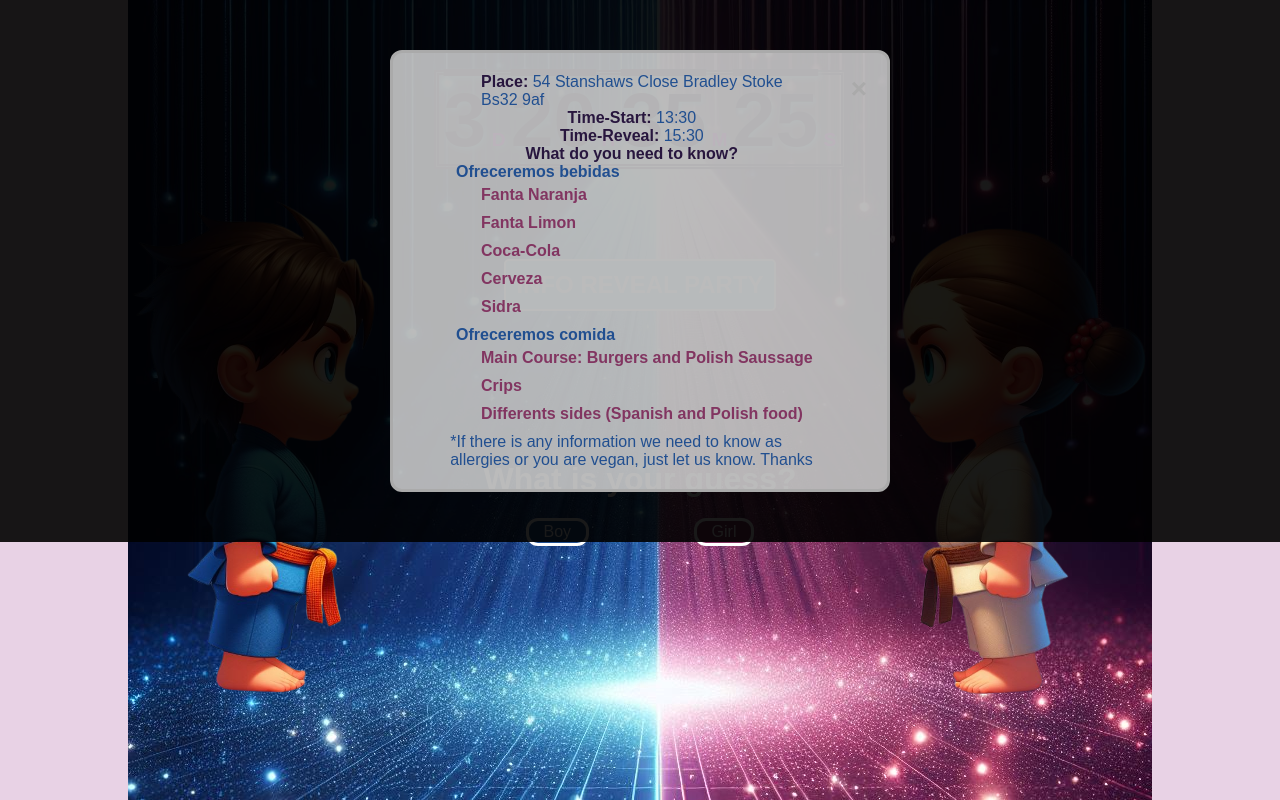
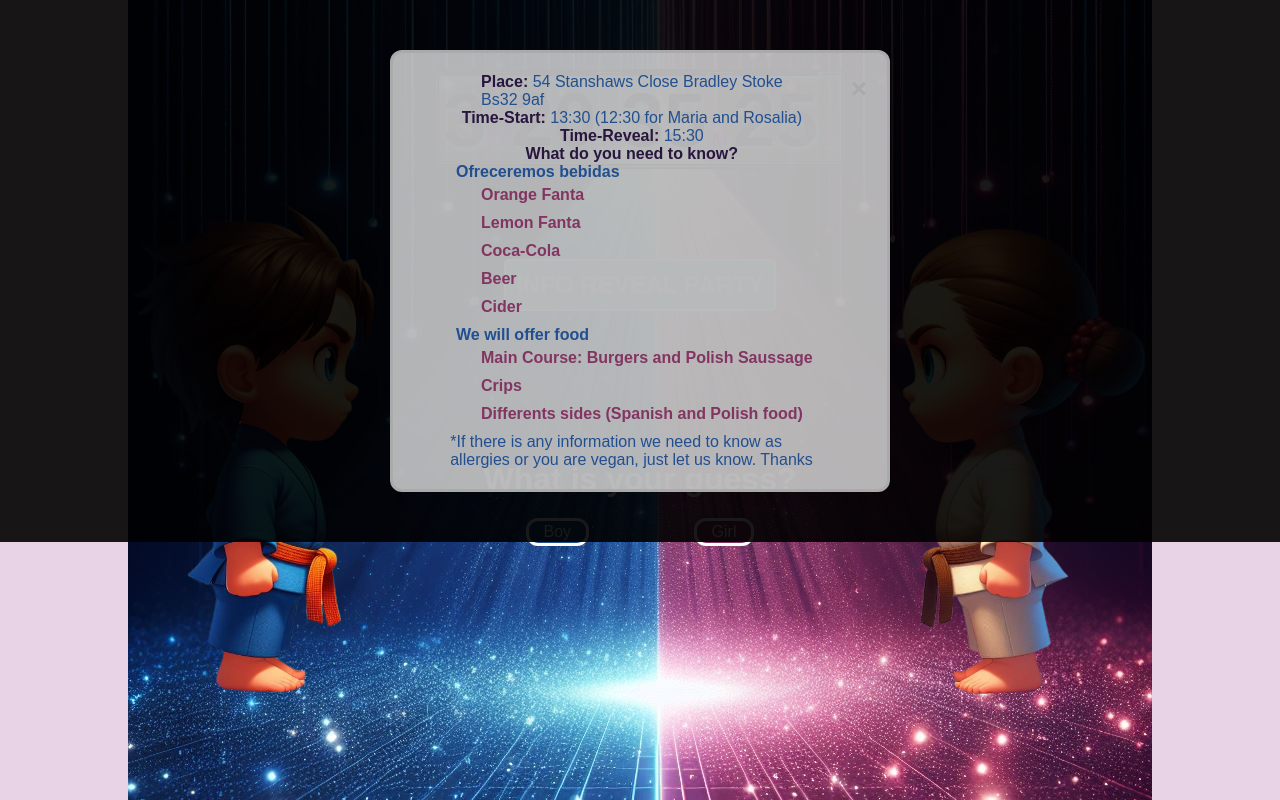
Before and after one commit to Chemus14/therevealproject, a website: page index.html in a window 1280 px wide. Both pictures are taken after a click on the button "INFO REVEAL PARTY". Shown: the top 800 px of the page. Drawn offline with Linux system fonts and the light colour scheme; no server answers.

Commit message:
more changes

```diff
--- a/index.html
+++ b/index.html
@@ -50,22 +50,24 @@
                 <p><span>Place:</span> 54 Stanshaws Close Bradley Stoke</p>
                 <p>Bs32 9af</p>
               </div>
-              <p><span>Time-Start:</span> 13:30</p>
+              <p>
+                <span>Time-Start:</span> 13:30 (12:30 for Maria and Rosalia)
+              </p>
               <p><span>Time-Reveal:</span> 15:30</p>
               <p><span>What do you need to know?</span></p>
               <ul>
                 <li>
                   Ofreceremos bebidas
                   <ul>
-                    <li>Fanta Naranja</li>
-                    <li>Fanta Limon</li>
+                    <li>Orange Fanta</li>
+                    <li>Lemon Fanta</li>
                     <li>Coca-Cola</li>
-                    <li>Cerveza</li>
-                    <li>Sidra</li>
+                    <li>Beer</li>
+                    <li>Cider</li>
                   </ul>
                 </li>
                 <li>
-                  Ofreceremos comida
+                  We will offer food
                   <ul>
                     <li>
                       <span>Main Course:</span> Burgers and Polish Saussage
```
